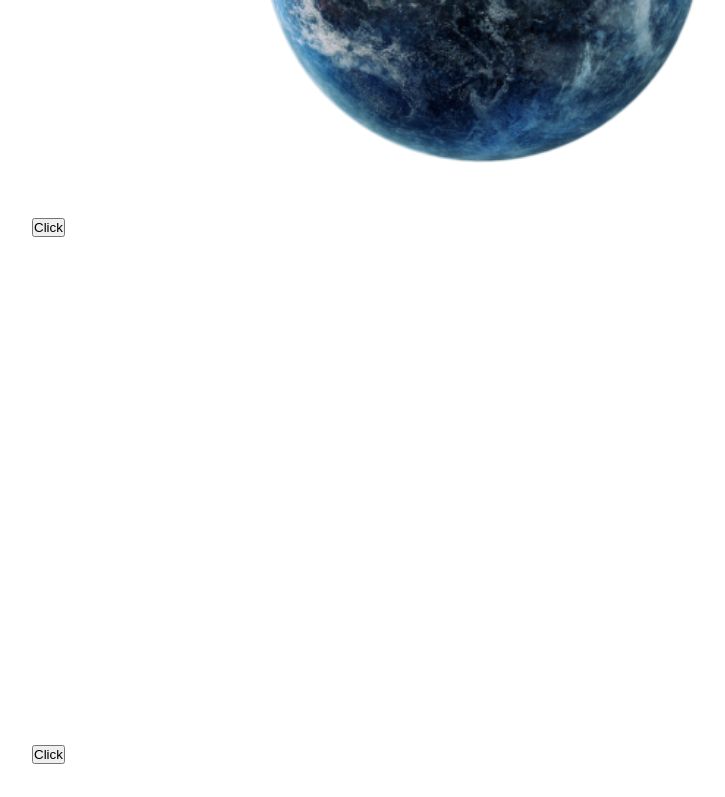
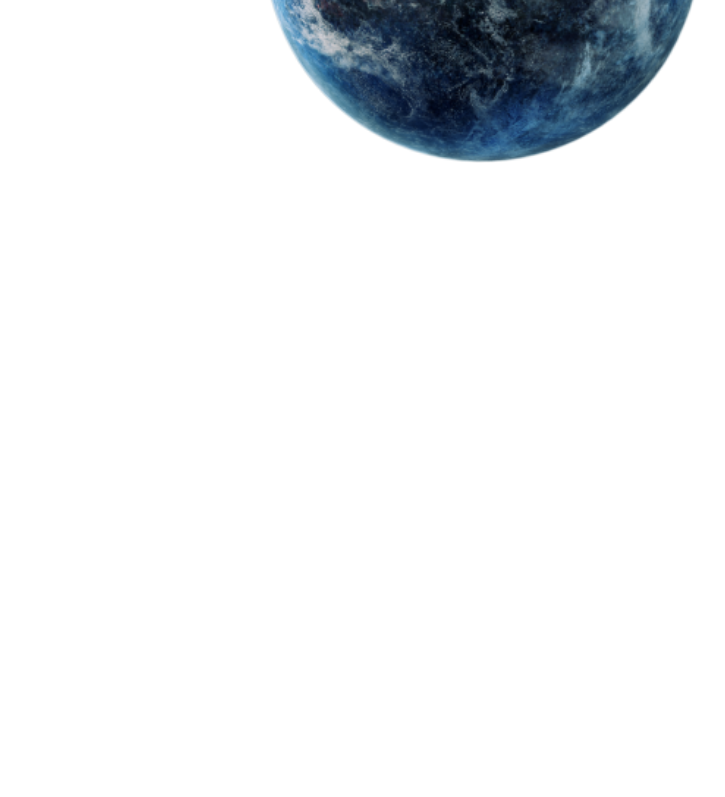
Before and after one commit to ChelseaMerrill/Portfolio, a React (Create React App) app: page / in a window 1280 px wide. Shown: the part 2000-2797 px from the top of the page, without its empty margins (308-1033 px from the left). Built offline with nearby package versions, Linux system fonts and the light colour scheme; a web font is replaced by a local one.

Commit message:
fix: finish project sexction

```diff
--- a/src/Components/Projects/projects.css
+++ b/src/Components/Projects/projects.css
@@ -15,12 +15,34 @@
 }
 
 .projectCard{
-  display: flex;
-  justify-content: center;
-  margin: 40px;
-}
-.projectInfo{
+  margin: 60px;
   border: 3px solid white;
+  background-color: transparent;
   border-radius: 7px;
   padding: 40px;
 }
+
+.projectCard h5{
+  font-size: 2.3em;
+}
+
+.projectCard:hover{
+  transition: transform .7s;
+  transform: scaleY(1.2);
+  margin-right: 60px;
+  box-shadow:
+    0 0 60px 30px #fff,
+    0 0 100px 60px #f0f,
+    0 0 140px 90px #0ff;
+}
+.projectLink{
+  border: 3px solid white;
+  padding: 10px;
+  border-radius: 7px;
+}
+.projectLink:hover{
+  background-color: rgb(199, 83, 199);
+  text-shadow: 4px 4px 4px rgb(0, 0, 0);
+  box-shadow: 5px 5px 5px #fff;
+  transition: transform .7s;
+}
--- a/src/Components/Projects/projects.js
+++ b/src/Components/Projects/projects.js
@@ -1,4 +1,5 @@
 import React, { Component } from 'react';
+import { Link } from 'react-router-dom';
 import './projects.css';
 
 
@@ -10,35 +11,38 @@ class Projects extends Component {
         this.state = {
             projects: [
                 {
-                    name: 'Calculator',
-                    description: 'Using DOM manipulation we were instructed to design a functioning mathmatical calculator without using the built in method.  Due to this being a basic, four function calculator, I wanted to design my calculator in a way that was attractive to the users age group.  I drew my own backgrounds and image to give my calculator the look of a crayola box.  I created my own curser as a blank crayon and then designed a paint pallet so that the user could change the color of te curser which, in turn, changes the color of the screen text',
-                    // image: Calculator,
-                    link: 'https://chelseamerrill.github.io/Calculator/',
+                    name: 'Nebula Academy',
+                    description: 'I was the Team Lead on this project.  I oversaw a group of developers as we moved an existing website the used Square Space to a React App as well as created an entire database using AWS DynamoDB.  I created DevOps tasks for the team, headed all merges, aissted the developers in their tasks, as well as contributed to some front-end code.',
+                    link: 'https://nebulaacademy.com/',
+                },
+                {
+                    name: 'We Connect the Dots',
+                    description: 'I was the Team Lead on this project.  I oversaw a group of developers as we moved an existing website the used Square Space to a React App as well as created an entire database using AWS DynamoDB.  I created DevOps tasks for the team, headed all merges, aissted the developers in their tasks, as well as contributed to some front-end code.',
+                    link: 'https://www.we-connect-the-dots.org/',
                 },
                 {
                     name: 'Not Netflix',
                     description: 'Using React App and a movie based API I crated a site that mimiked the concept of Netflix.  Being as this was a project in which several people were completing the same project I wanted to come up with a project that really contrasted the redunent Netflix look that was going to be presented several times.  I decided to brand my site on what I belived Blockbuster would have looked like if streaming platforms existed during the years that Blockbuster was at its prime.  To do this i focused on design aethetics that haad an early 2000s vibe and imbedded Youtube videos to act as a priview ',
-                    // image: Blockbuster,
                     link: 'https://master.d21wx1wh1dvadx.amplifyapp.com ',
                 },
+                {
+                    name: 'Calculator',
+                    description: 'Using DOM manipulation we were instructed to design a functioning mathmatical calculator without using the built in method.  Due to this being a basic, four function calculator, I wanted to design my calculator in a way that was attractive to the users age group.  I drew my own backgrounds and image to give my calculator the look of a crayola box.  I created my own curser as a blank crayon and then designed a paint pallet so that the user could change the color of te curser which, in turn, changes the color of the screen text',
+                    link: 'https://chelseamerrill.github.io/Calculator/',
+                },
+
                 // {
                 //     name: 'The Book Belles',
                 //     description: 'This was the first post-bootcamp independent project.  I was able to blend both my childhood passions and new found coding abilities to create my own book club website.  I used React App to showcase the book of the month selection, map through past monthly reads,  provide a selection of highly reomended reads, and and a backend so that a user can submit their own recomendations and signup to join the club',
-                //     // image: Book,
                 //     link: 'http://thebookbelles.com',
                 // },
-                {
-                    name: 'COTA',
-                    description: 'A bootcamp group project that was completed for a local non-profit.  My contributions for this React App project included creating a page that rendered the most recent news and announcement about the organization, creating a calader component that was editable for the organization but displayed only as a view for the page users, and crafting a carosel for the homepage that highlighted the key pages of the site and linked out to them.  I also used contributed graphically to this project my drawing and designing custom buttons and icons that were used throught the site',
-                    // image: Book,
-                    link: null,
-                },
-                {
-                    name: 'We Connect the Dots',
-                    description: 'I was the Team Lead on this project.  I oversaw a group of developers as we moved an existing website the used Square Space to a React App as well as created an entire database using AWS DynamoDB.  I created DevOps tasks for the team, headed all merges, aissted the developers in their tasks, as well as contributed to some front-end code.',
-                    // image: Book,
-                    link: null,
-                },
+                // {
+                //     name: 'COTA',
+                //     description: 'A bootcamp group project that was completed for a local non-profit.  My contributions for this React App project included creating a page that rendered the most recent news and announcement about the organization, creating a calader component that was editable for the organization but displayed only as a view for the page users, and crafting a carosel for the homepage that highlighted the key pages of the site and linked out to them.  I also used contributed graphically to this project my drawing and designing custom buttons and icons that were used throught the site',
+                //     link: null,
+                // },
+
+
             ]
         }
     }
@@ -50,14 +54,11 @@ class Projects extends Component {
                 </div>
                 {this.state.projects.map((project) => (
                     <div key={project.name} className='projectCard'>
-                        <div className='projectImage'>
-                            <button target='blank' onClick={project.link}>Click</button>
-                        </div>
-                        <div className='projectInfo'>
-                            <h5>{project.name}</h5>
-                            <br/>
-                            <p>{project.description}</p>
-                        </div>
+                        <h5>{project.name}</h5>
+                        <br/>
+                        <p>{project.description}</p>
+                        <br/>
+                        <a target='blank' className='projectLink' href={project.link}>View Project</a>
                     </div>
                 ))}
             </div>
```
